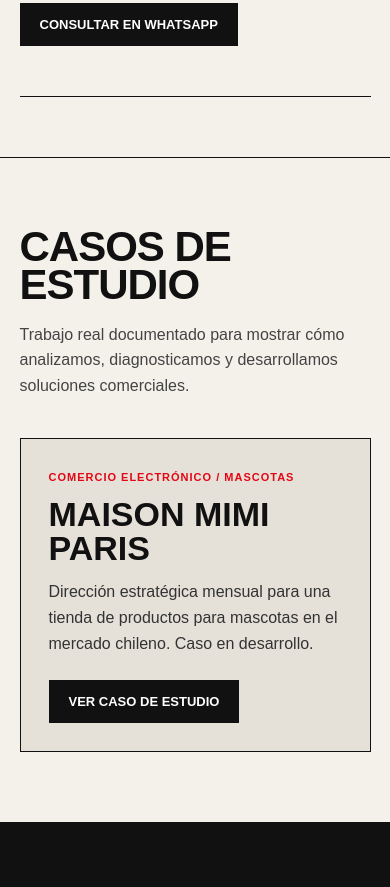
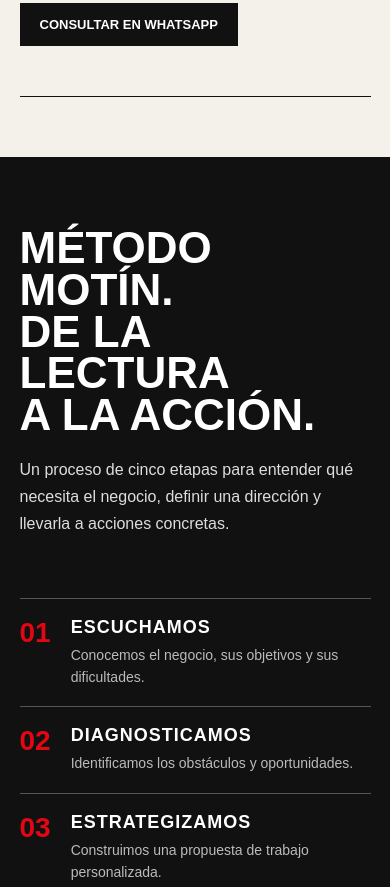
Before and after one commit to motin-studio/motin-studio.github.io, a plain HTML site: page index.html in a window 390 px wide. Shown: the part 6756-7643 px from the top of the page. Drawn offline with Linux system fonts and the light colour scheme.

Commit message:
Update index.html

```diff
--- a/index.html
+++ b/index.html
@@ -1,8 +1,6 @@
 <!DOCTYPE html>
 <html lang="es">
-<head><link rel="preconnect" href="https://fonts.googleapis.com">
-<link rel="preconnect" href="https://fonts.gstatic.com" crossorigin>
-<link href="https://fonts.googleapis.com/css2?family=Anton&family=Outfit:wght@400;500;700;800&display=swap" rel="stylesheet">
+<head>
 <meta charset="UTF-8">
 <meta name="viewport" content="width=device-width, initial-scale=1.0">
 <title>MOTÍN - Estudio Creativo Independiente</title>
@@ -50,16 +48,6 @@ nav a{color:#111;text-decoration:none;font-weight:700}
 .recibes li{margin-bottom:8px}
 .recibes li:before{content:"• ";font-weight:900}
 .precio{color:#e30613;font-size:24px;font-weight:900;margin:24px 0 16px}
-.casos{padding:70px 5%;border-top:1px solid #111}
-.casos h2{font-size:64px;line-height:.9;font-weight:900;letter-spacing:-1px;text-transform:uppercase}
-.casos p.intro{max-width:700px;margin:18px 0 40px;line-height:1.6;color:#444}
-.caso-card{display:grid;grid-template-columns:1fr;background:#e5e1d9;border:1px solid #111}
-.caso-card .txt{padding:40px}
-.caso-card small{color:#e30613;font-weight:800;letter-spacing:1px;font-size:11px;text-transform:uppercase}
-.caso-card h3{font-size:44px;line-height:1;font-weight:900;margin:12px 0 14px;text-transform:uppercase}
-.caso-card p{line-height:1.6;color:#333;max-width:520px;margin-bottom:24px}
-.caso-card img{width:100%;height:100%;min-height:320px;object-fit:cover;display:block;filter:grayscale(1) contrast(1.1)}
-.caso-card:hover img{filter:none}
 .metodo{background:#111;color:#fff;padding:70px 5%;display:grid;grid-template-columns:1.1fr 1.4fr;gap:60px}
 .metodo h2{font-size:62px;line-height:.95;font-weight:900;text-transform:uppercase}
 .metodo p.intro{margin-top:20px;line-height:1.7;color:#ddd;max-width:500px}
@@ -114,8 +102,7 @@ footer .legal{width:100%;color:#bbb}
 .muestra{grid-template-columns:1fr}.entregables h2{font-size:44px}
 .contacto-final{grid-template-columns:1fr}
 .contacto-der{border-left:0;border-top:1px solid #111}
-.nosotros h2,.contacto-izq h2,.casos h2{font-size:42px}
-.caso-card{grid-template-columns:1fr}.caso-card .txt{padding:28px}.caso-card h3{font-size:34px}.caso-card img{min-height:240px}
+.nosotros h2,.contacto-izq h2{font-size:42px}
 nav a:not(.btn-negro){display:none}
 .hero-img img{height:380px}
 }
@@ -128,7 +115,6 @@ nav a:not(.btn-negro){display:none}
 <nav>
 <a href="#inicio">INICIO</a>
 <a href="#servicios">SERVICIOS</a>
-<a href="#casos">CASOS</a>
 <a href="#metodo">MÉTODO</a>
 <a href="#entregables">MUESTRAS</a>
 <a href="#nosotros">NOSOTROS</a>
@@ -299,19 +285,6 @@ nav a:not(.btn-negro){display:none}
 </div>
 </section>
 
-<section class="casos" id="casos">
-<h2>Casos de estudio</h2>
-<p class="intro">Trabajo real documentado para mostrar cómo analizamos, diagnosticamos y desarrollamos soluciones comerciales.</p>
-<div class="caso-card">
-<div class="txt">
-<small>Comercio electrónico / Mascotas</small>
-<h3>Maison Mimi Paris</h3>
-<p>Dirección estratégica mensual para una tienda de productos para mascotas en el mercado chileno. Caso en desarrollo.</p>
-<a class="btn" href="caso-maison.html">VER CASO DE ESTUDIO</a>
-</div>
-</div>
-</section>
-
 <section class="metodo" id="metodo">
 <div>
 <h2>Método MOTÍN.<br>De la lectura<br>a la acción.</h2>
@@ -476,6 +449,7 @@ nav a:not(.btn-negro){display:none}
 <div></div>
 </div>
 
+<p class="nota">Nota: los indicadores y resultados deben completarse con datos reales. Esta muestra no representa resultados obtenidos por MOTÍN.</p>
 </section>
 
 <section class="nosotros" id="nosotros">
@@ -491,7 +465,8 @@ nav a:not(.btn-negro){display:none}
 <h2>Claridad antes<br>que compromiso</h2>
 <div class="claridad"><h4>01 / Alcance claro</h4><p>Antes de contratar, conversamos sobre tu necesidad y revisamos qué servicio podría ajustarse mejor.</p></div>
 <div class="claridad"><h4>02 / Entregables definidos</h4><p>Cada servicio detalla qué incluye, qué recibirás y un plazo estimado. El alcance se conversa antes de comenzar.</p></div>
-<div class="claridad"><h4>03 / Decisión informada</h4><p>La evaluación y orientación inicial no te obliga a contratar. Puedes decidir con la información clara.</p></div>
+<div class="claridad"><h4>03 / Sin garantías inventadas</h4><p>No prometemos ventas ni resultados asegurados. Trabajamos con diagnóstico, estrategia y acciones acordadas.</p></div>
+<div class="claridad"><h4>04 / Decisión informada</h4><p>La evaluación y orientación inicial no te obliga a contratar. Puedes decidir con la información clara.</p></div>
 </div>
 <div class="contacto-der">
 <form id="form-contacto">
```
